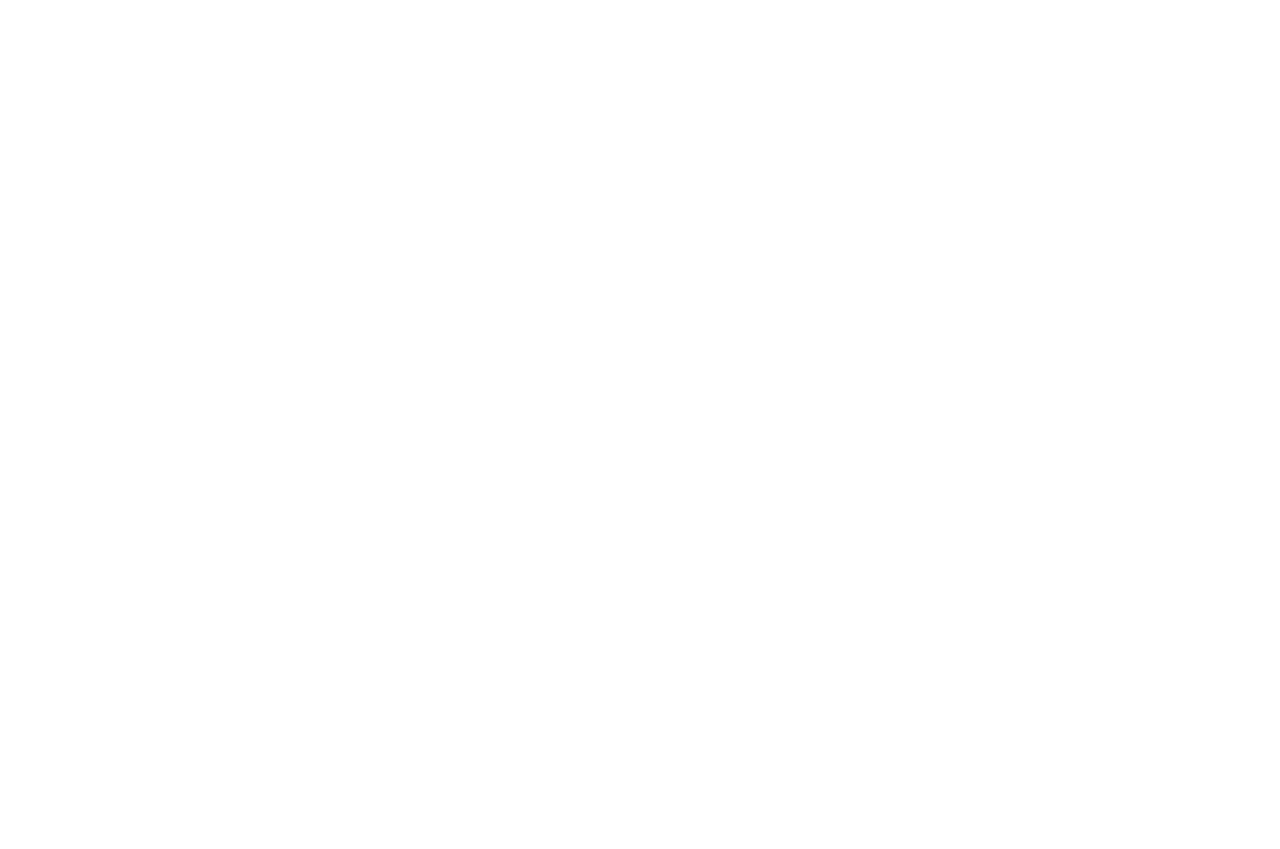
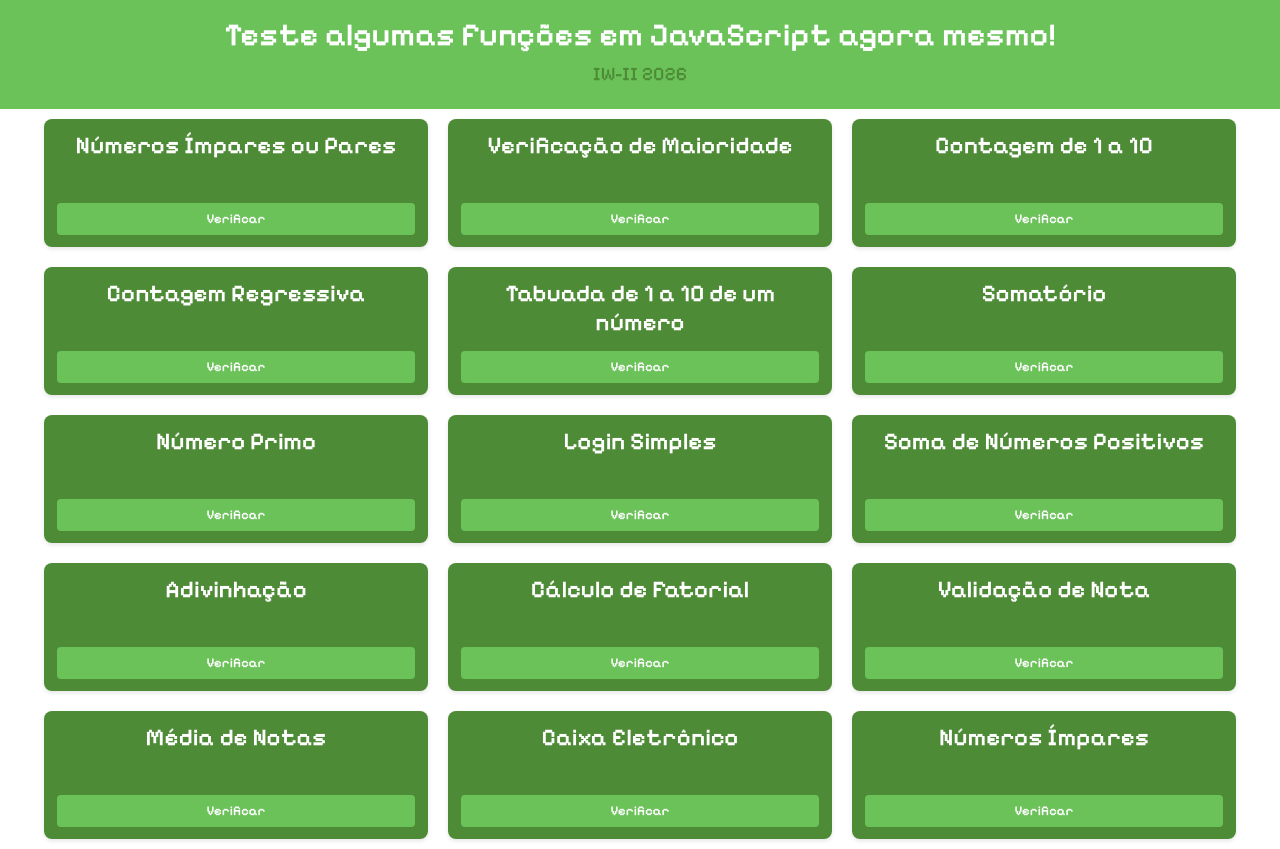
Before and after one commit to BrunoSantosTI/IW-II_2026, a plain HTML site: page Aula_05/SiteJS_IW-II/index.html in a window 1280 px wide. Before the commit the page ends 800 px from the top, so only its background shows below. Drawn offline with Linux system fonts and the light colour scheme.

Commit message:
terminado

```diff
--- a/Aula_05/SiteJS_IW-II/index.html
+++ b/Aula_05/SiteJS_IW-II/index.html
@@ -5,8 +5,78 @@
     <meta name="viewport" content="width=device-width, initial-scale=1.0">
     <title>SiteJS_IW-II</title>
     <script src="script.js"></script>
+    <link rel="stylesheet" href="style.css">
+    <!-- Fonte -->
+    <link rel="preconnect" href="https://fonts.googleapis.com">
+    <link rel="preconnect" href="https://fonts.gstatic.com" crossorigin>
+    <link href="https://fonts.googleapis.com/css2?family=Pixelify+Sans:wght@400..700&display=swap" rel="stylesheet">
 </head>
 <body>
-
+    <header>
+        <h1>Teste algumas funções em JavaScript agora mesmo!</h1>
+        <h2>IW-II 2026</h2>
+    </header>
+    <main>
+        <div class="card">
+            <h2>Números Ímpares ou Pares</h2>
+            <button onclick="funcao1()">Verificar</button>
+        </div>
+        <div class="card">
+            <h2>Verificação de Maioridade</h2>
+            <button onclick="funcao2()">Verificar</button>
+        </div>
+        <div class="card">
+            <h2>Contagem de 1 a 10</h2>
+            <button onclick="funcao3()">Verificar</button>
+        </div>
+        <div class="card">
+            <h2>Contagem Regressiva</h2>
+            <button onclick="funcao4()">Verificar</button>
+        </div>
+        <div class="card">
+            <h2>Tabuada de 1 a 10 de um número</h2>
+            <button onclick="funcao5()">Verificar</button>
+        </div>
+        <div class="card">
+            <h2>Somatório</h2>
+            <button onclick="funcao6()">Verificar</button>
+        </div>
+        <div class="card">
+            <h2>Número Primo</h2>
+            <button onclick="funcao7()">Verificar</button>
+        </div>
+        <div class="card">
+            <h2>Login Simples</h2>
+            <button onclick="funcao8()">Verificar</button>
+        </div>
+        <div class="card">
+            <h2>Soma de Números Positivos</h2>
+            <button onclick="funcao9()">Verificar</button>
+        </div>
+        <div class="card">
+            <h2>Adivinhação</h2>
+            <button onclick="funcao10()">Verificar</button>
+        </div>
+        <div class="card">
+            <h2>Cálculo de Fatorial</h2>
+            <button onclick="funcao11()">Verificar</button>
+        </div>
+        <div class="card">
+            <h2>Validação de Nota</h2>
+            <button onclick="funcao12()">Verificar</button>
+        </div>
+        <div class="card">
+            <h2>Média de Notas</h2>
+            <button onclick="funcao13()">Verificar</button>
+        </div>
+        <div class="card">
+            <h2>Caixa Eletrônico</h2>
+            <button onclick="funcao14()">Verificar</button>
+        </div>
+        <div class="card">
+            <h2>Números Ímpares</h2>
+            <button onclick="funcao15()">Verificar</button>
+        </div>
+    </main>
 </body>
 </html>
--- a/Aula_05/SiteJS_IW-II/script.js
+++ b/Aula_05/SiteJS_IW-II/script.js
@@ -18,14 +18,14 @@
 
 function funcao3(){
     for (let i = 1; i < 11; i++) {
-        console.log(i);
+        alert(i);
     }
 }
 
 function funcao4(){
     let num = prompt("Digite um valor: ");
     while (num>=0){
-        console.log(num);
+        alert(num);
         num--;
     }
 }
@@ -33,7 +33,7 @@
 function funcao5(){
     let num = prompt("Digite um valor: ");
     for (let i = 1; i < 11; i++) {
-        console.log(num + "x" + i + "=" + num * i);
+        alert(num + "x" + i + "=" + num * i);
     }
 }
 
@@ -47,7 +47,7 @@
         i++;
     }
 
-    console.log("A soma é: " + soma);
+    alert("A soma é: " + soma);
 }
 
 function funcao7(){
@@ -62,22 +62,21 @@
     }
 
     if (num <= 1) {
-        console.log("Não é primo");
+        alert("Não é primo");
     } else if (primo) {
-        console.log("É número primo");
+        alert("É número primo");
     } else {
-        console.log("Não é primo");
+        alert("Não é primo");
     }
 }
 
 function funcao8(){
-    let user = prompt("Digite o seu nome de usuário: ");
-    let senha = Number(prompt("Digite a sua senha (apenas números): "));
-    let userC = "vanin";
-    let senhaC = 12345;
-
     while (true) {
-        if ((user != userC) && (senha != senhaC) ){
+        let user = prompt("Digite o seu nome de usuário:\nDica: vanin");
+        let senha = Number(prompt("Digite a sua senha (apenas números):\nDica: 12345"));
+        let userC = "vanin";
+        let senhaC = 12345;
+        if ((user != userC) || (senha != senhaC) ){
             alert("Tente novamente!");
         } else {
             alert ("Seja muito bem-vindo senhor Vanin!");
@@ -87,17 +86,20 @@
 }
 
 function funcao9(){
-    let num = Number(prompt("Digite um valor: "));
     let soma = 0;
-    while (num > 0){
-        num  = Number(prompt("Digite outro valor, este será somado até que digite um valor menor que 0"));
-        soma = soma + num;
-        total = soma + 1;
-        if (num < 0 ){
-            alert("A soma total é: " + soma);
-            break
+    let numero;
+
+    while (true) {
+        numero = Number(prompt("Digite um número (negativo para parar):"));
+
+        if (numero < 0) {
+            break;
         }
+
+        soma += numero;
     }
+
+    alert("A soma total é: " + soma);
 }
 
 function funcao10(){
@@ -149,10 +151,10 @@
     let situacao;
     if (media >= 7) {
         situacao = "aprovado";
-        alert("Sua situação é: " + situacao);
+        alert("Sua média final é: " + media.toFixed(2) + "\nSua situação é: " + situacao);
     } else {
         situacao = "reprovado";
-        alert("Sua situação é: " + situacao);
+        alert("Sua média final é: " + media.toFixed(2) + "\nSua situação é: " + situacao);
     }
 }
 
@@ -176,7 +178,7 @@
 
     for (let i = 1; i <= numero; i++) {
         if (i % 2 !== 0) {
-            console.log(i);
+            alert(i);
         }
     }
 }
--- /dev/null
+++ b/Aula_05/SiteJS_IW-II/style.css
@@ -0,0 +1,90 @@
+*{
+    margin: 0;
+    padding: 0;
+    box-sizing: border-box;
+    scroll-behavior: smooth;
+}
+
+main{
+    background-color:#fff;
+    display: flex;
+    flex-direction: row;
+    flex-wrap: wrap;
+    width: 100%;
+    justify-content: center;
+}
+
+header{
+    background-color: #6AC259;
+    color: #fff;
+    padding: 1rem;
+    text-align: center;
+}
+
+header h2{
+    color: #4E8B36;
+    font-size: 1.2em;
+    font-weight: 500;
+}
+
+h1 {
+    margin-top: 0;
+    margin-bottom: 0.5rem;
+    font-family: "Pixelify Sans", sans-serif;
+    font-optical-sizing: auto;
+    font-weight: 600;
+    font-style: normal;
+    line-height: 1.2;
+    /* color: #212529; */
+}
+
+h2 {
+    margin-top: 0;
+    margin-bottom: 0.5rem;
+    font-family: "Pixelify Sans", sans-serif;
+    font-optical-sizing: auto;
+    font-weight: 600;
+    font-style: normal;
+    line-height: 1.2;
+}
+
+.card{
+    background-color: #4E8B36;
+    border-radius: 8px;
+    box-shadow: 0 2px 4px rgba(0, 0, 0, 0.1);
+    padding: 1%;
+    margin: 10px;
+    color: #fff;
+    width: 30%;
+    min-height: 8em;
+    display: flex;
+    flex-direction: column;
+    text-align: center;
+}
+
+button{
+    background-color: #6AC259;
+    color: #fff;
+    border: none;
+    padding: 0.5rem 1rem;
+    border-radius: 4px;
+    cursor: pointer;
+    margin-top: auto;
+    font-family: "Pixelify Sans", sans-serif;
+    font-optical-sizing: auto;
+    font-weight: 600;
+    font-style: normal;
+    line-height: 1.2;
+}
+
+@media(max-width:700px) {
+    .card{
+        width: 40%;
+    }
+}
+
+@media(max-width:450px) {
+    .card{
+        width: 100%;
+    }
+}
```
